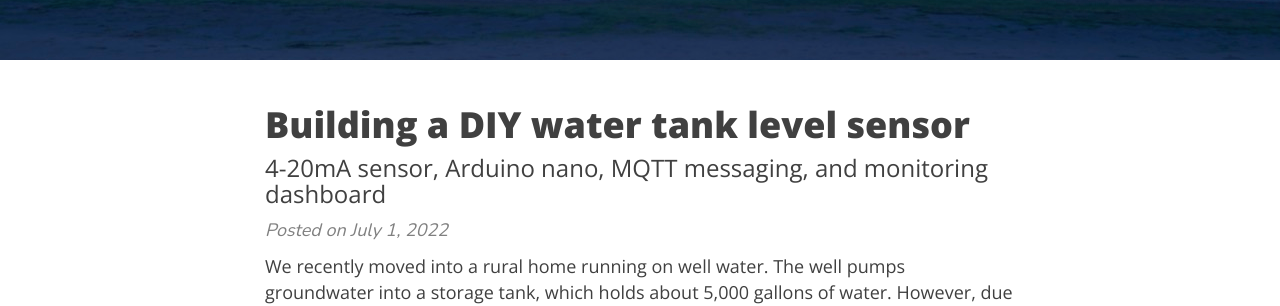
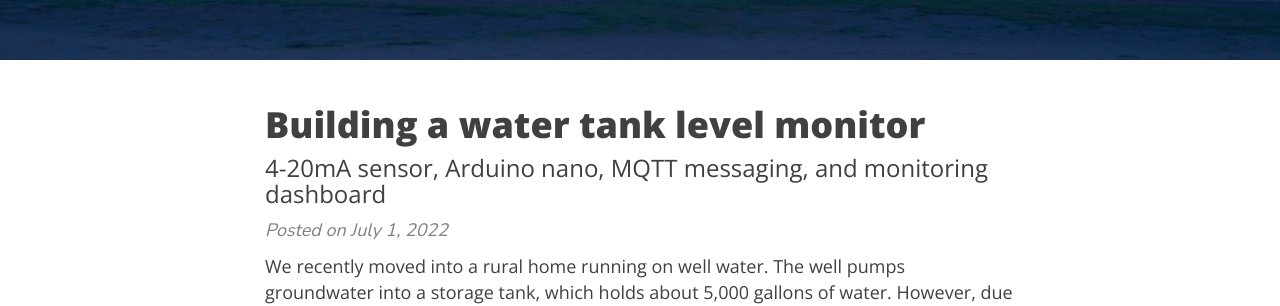
Before and after one commit to rtlee9/rtlee9.github.io, a Jekyll site: the page built from index.html, in a window 1280 px wide. Shown: the part 401-707 px from the top of the page. Built offline with Jekyll 4.4.1, drawn with Linux system fonts in a browser that asks for light colours; nearby versions of some CDN libraries; the list of posts is cut into pages by our own code.

Commit message:
Update water monitor title

```diff
--- a/_posts/2022-07-01-diy-water-level-monitor.md
+++ b/_posts/2022-07-01-diy-water-level-monitor.md
@@ -1,5 +1,5 @@
 ---
-title: "Building a DIY water tank level sensor"
+title: "Building a water tank level monitor"
 subtitle: "4-20mA sensor, Arduino nano, MQTT messaging, and monitoring dashboard"
 layout: post
 bigimg: /img/water.jpg
```
